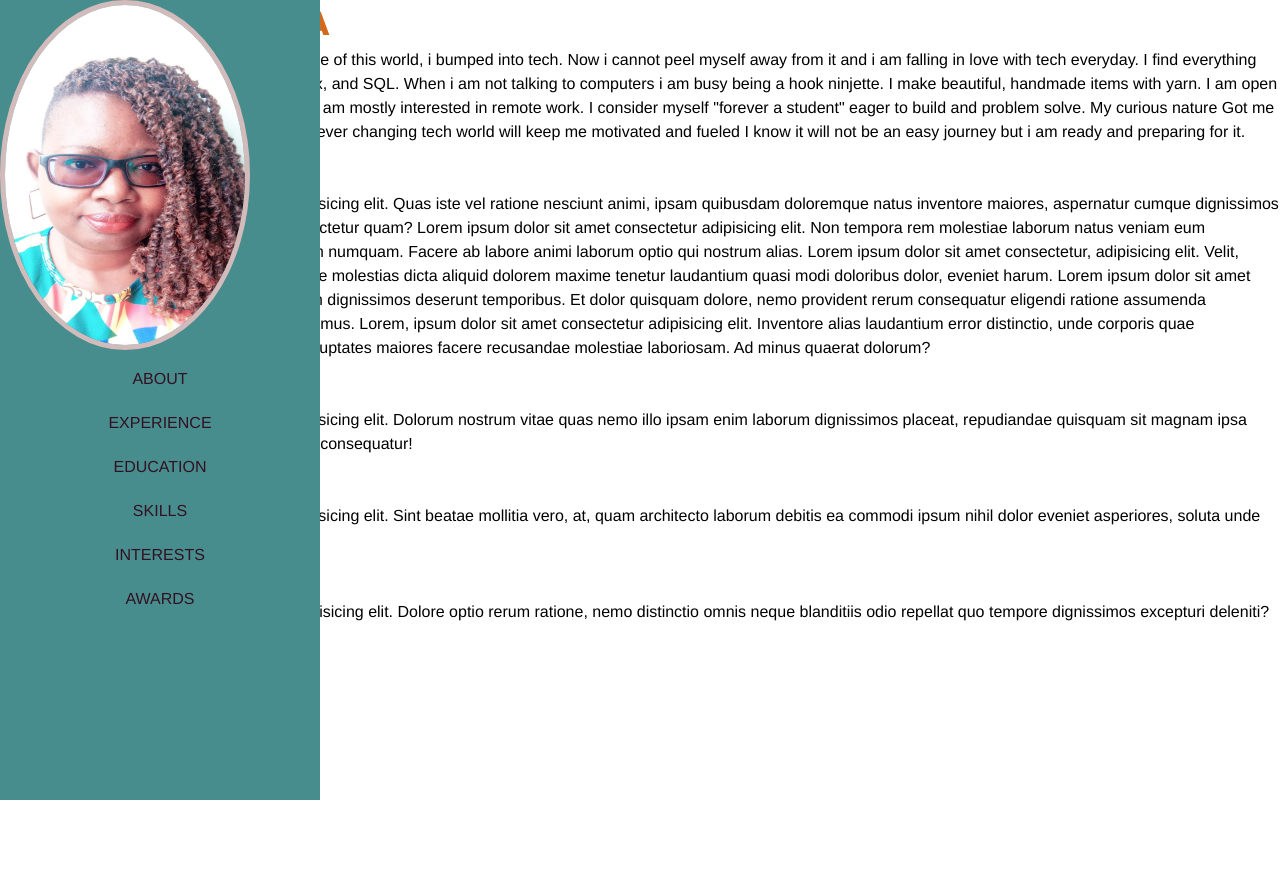
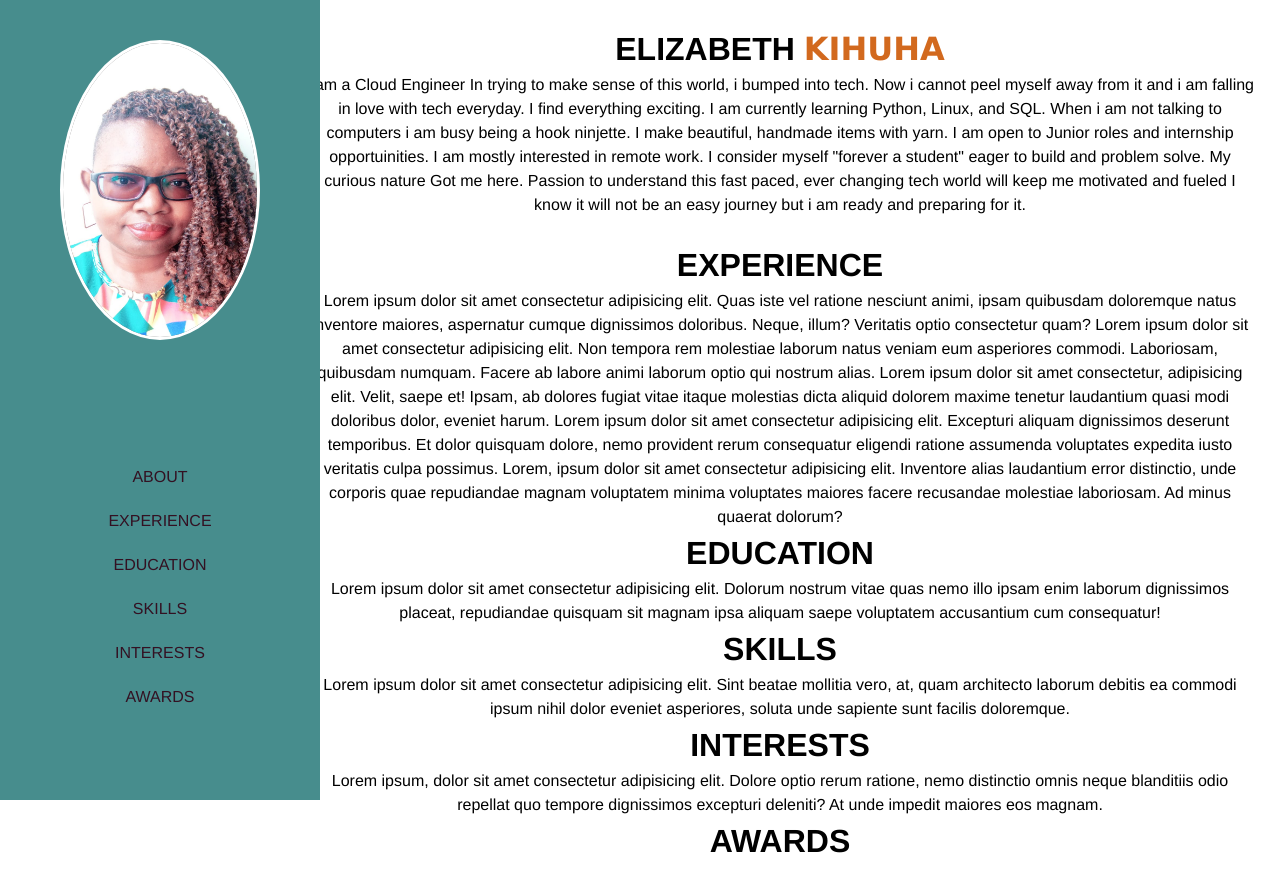
Before and after one commit to enjesh/frontend-challenge, a plain HTML site: page index.html in a window 1280 px wide. Before the commit the page ends 800 px from the top, so only its background shows below. Drawn offline with Linux system fonts and the light colour scheme; a web font is replaced by a local one.

Commit message:
Edit css and html to add beauty and colour

```diff
--- a/css/styles.css
+++ b/css/styles.css
@@ -7,7 +7,22 @@
   padding: 0;
 }
 
-body {
+img{
+  border-radius: 50%;
+  border: 3px solid white;
+  width: 200;
+  height: 300;
+  margin: 40px auto 0px auto;
+  display: block;
+  background-color: gray;
+}
+
+.nav-img {
+  width: 70%;
+  height: 50%;
+  margin: 15px auto;
+}
+.body {
   font-family:Helvetica Neue, Arial, sans-serif, "Times New Roman";
   font-size: 1rem;
   font-weight: 400;
@@ -15,21 +30,31 @@ body {
   justify-content: center;
   align-items: center;
   width: 100%;
+  overflow-x: hidden;
+  /* float: left;
+  z-index: 100;
+  border: 3px;
+  border-radius: 5px; */
 }
 
 .side-nav {
   width: 25%;
   height: 100vh;
   background-color: rgb(71, 141, 141);
+  font-size:  medium;
   position: fixed;
+}
 
+.menu {
+  color: black;
+  font-size: medium;
 }
 
 .profile {
-  border-radius: 50%;
+  /* border-radius: 50%;
   border: 5px;
   border-style: solid;
-  border-color: rgb(212, 187, 187);
+  border-color: rgb(212, 187, 187);   */
 }
 
 a:link {
@@ -59,10 +84,15 @@ a:link, a:visited {
 .main {
   background-color: white;
   color: black;
-  /* text-align: center; */
+  text-align: center;
+  margin-left: 280px;
+  float: left;
+  width: 1000px;
+  height: auto;
+  padding: 25px;
 }
 
-.span {
+.name {
   color: chocolate;
   font-weight: 800;
   font-family: Verdana, "Times New Roman", Tahoma, sans-serif;
--- a/index.html
+++ b/index.html
@@ -15,10 +15,13 @@
 
         <link href="css/styles.css" rel="stylesheet" />
     </head>
-    <body class="main" id="page-top">
+    <body class="body" id="page-top">
         <!-- Navigation-->
         <div class="side-nav" id="sideNav">
-            <img src="assets/img/profile.jpg" width="250px" height="350px" class="profile" alt="profile image">
+            <div class="nav-img">
+                <img src="assets/img/profile.jpg" width="200px" height="300px" class="profile" alt="profile image">
+            </div>
+            <div class="menu" id="menu">
                 <a href="about">ABOUT</a>
                 <a href="experience">EXPERIENCE</a>
                 <a href="education">EDUCATION</a>
@@ -26,12 +29,14 @@
                 <a href="interests">INTERESTS</a>
                 <a href="awards">AWARDS</a>
             </div>
+        </div>
 
         <!-- Page Content-->
+        <div class="main" id="content">
+
             <!-- About -->
-
             <div class="title 1" id="about">
-            <h1>ELIZABETH <span class="span">KIHUHA</span></h1>
+                <h1>ELIZABETH <span class="name">KIHUHA</span></h1>
                 <p>
                     I am a Cloud Engineer
                     In trying to make sense of this world, i bumped into tech.
@@ -46,7 +51,17 @@
                     Passion to understand this fast paced, ever changing tech world will keep me motivated and fueled
                     I know it will not be an easy journey but i am ready and preparing for it.
                 </p>
+
+                <div>
+                    <a class="fa" href="https://www.linkedin.com/in/elizabeth-kihuha"></a>
+                    <a class="fa" href="https://www.linkedin.com/in/elizabeth-kihuha"></a>
+                    <a class="fa" href="https://www.linkedin.com/in/elizabeth-kihuha"></a>
+                    <a class="fa" href="https://www.linkedin.com/in/elizabeth-kihuha"></a>
+
                 </div>
+            </div>
+
+
 
             <!-- Experience -->
             <div class="title 2" id="experience">
@@ -109,6 +124,7 @@
                 <h1>AWARDS</h1>
 
             </div>
+        </div>
 
     </body>
 </html>
```
Lines whose indentation alone changed are shown as unchanged.
